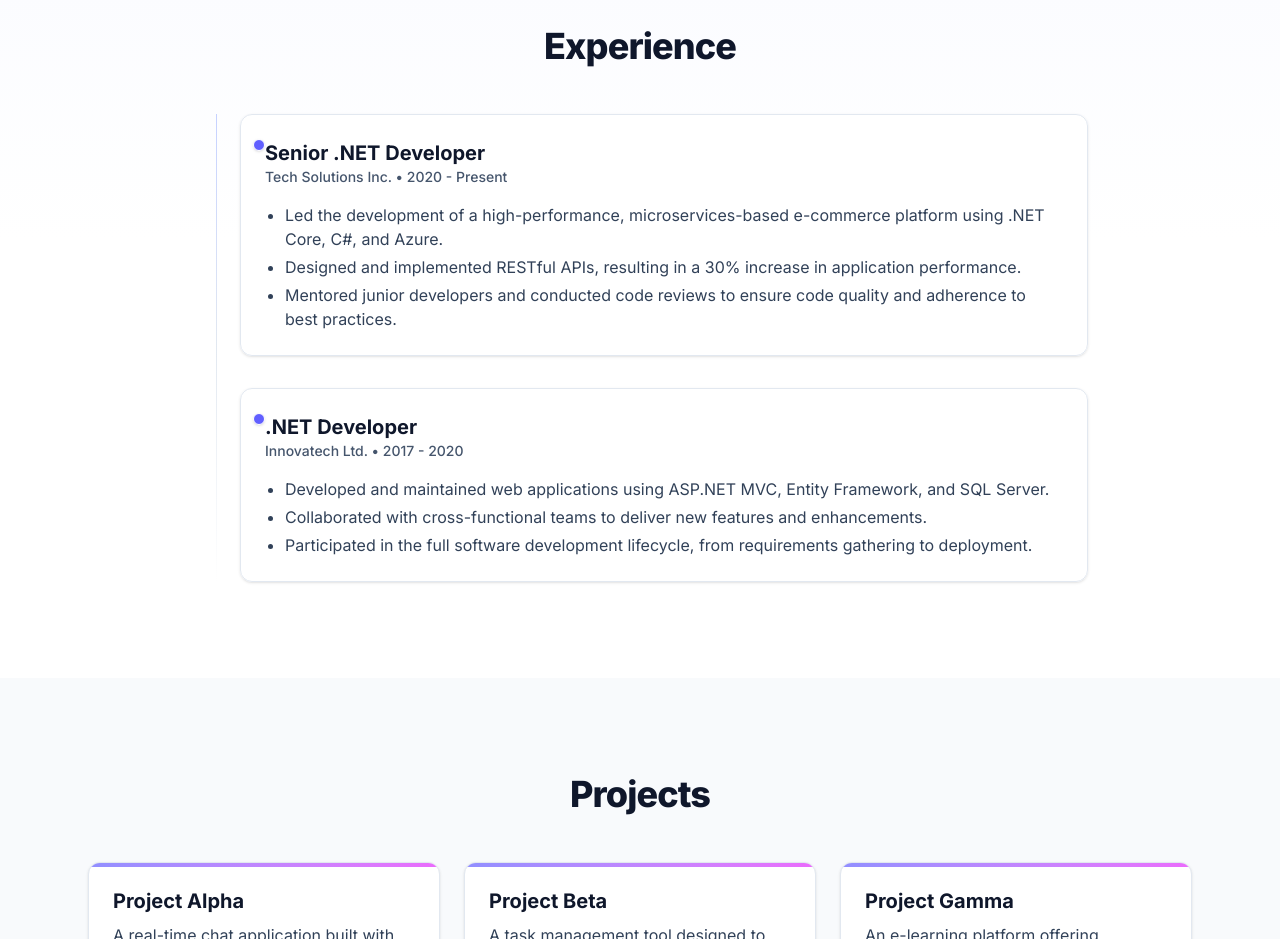
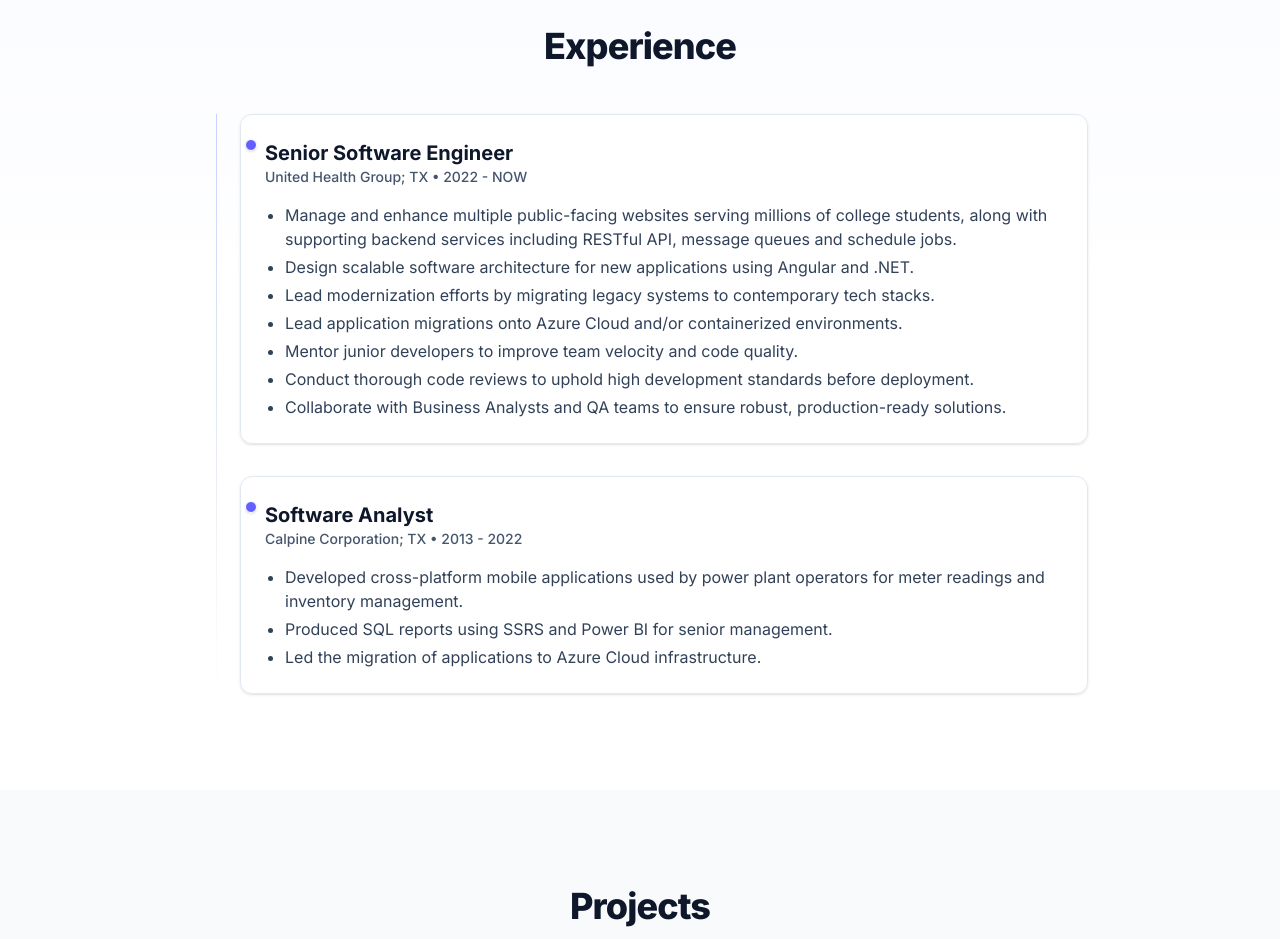
Before and after one commit to azthrun/dreambig-app-portfolios, a React (Vite) app: page / in a window 1280 px wide. Shown: the part 820-1759 px from the top of the page. Built offline with nearby package versions, Linux system fonts and the light colour scheme.

Commit message:
Update experience data and UI alignment
Revised experience entries in portfolioData.ts to reflect new roles, companies, and descriptions. Adjusted the timeline marker alignment in Experience.tsx for improved UI consistency.

```diff
--- a/src/components/Experience.tsx
+++ b/src/components/Experience.tsx
@@ -19,7 +19,7 @@ const Experience: React.FC = () => {
                 key={index}
                 className="group relative ml-10 rounded-xl border border-slate-200 bg-white/80 p-6 shadow-sm backdrop-blur transition hover:-translate-y-0.5 hover:shadow-md sm:ml-12 dark:border-slate-800 dark:bg-slate-800/80"
               >
-                <div className="absolute top-6 left-2 h-3 w-3 rounded-full border border-white bg-indigo-500 shadow sm:left-3 dark:border-slate-700"></div>
+                <div className="absolute top-6 left-1 h-3 w-3 rounded-full border border-white bg-indigo-500 shadow dark:border-slate-700"></div>
                 <h3 className="text-xl font-bold text-slate-900 dark:text-slate-100">
                   {experience.role}
                 </h3>
--- a/src/data/portfolioData.ts
+++ b/src/data/portfolioData.ts
@@ -25,23 +25,27 @@ export const portfolioData: PortfolioData = {
   ],
   experiences: [
     {
-      role: 'Senior .NET Developer',
-      company: 'Tech Solutions Inc.',
-      duration: '2020 - Present',
+      role: 'Senior Software Engineer',
+      company: 'United Health Group; TX',
+      duration: '2022 - NOW',
       description: [
-        'Led the development of a high-performance, microservices-based e-commerce platform using .NET Core, C#, and Azure.',
-        'Designed and implemented RESTful APIs, resulting in a 30% increase in application performance.',
-        'Mentored junior developers and conducted code reviews to ensure code quality and adherence to best practices.',
+        'Manage and enhance multiple public-facing websites serving millions of college students, along with supporting backend services including RESTful API, message queues and schedule jobs.',
+        'Design scalable software architecture for new applications using Angular and .NET.',
+        'Lead modernization efforts by migrating legacy systems to contemporary tech stacks.',
+        'Lead application migrations onto Azure Cloud and/or containerized environments.',
+        'Mentor junior developers to improve team velocity and code quality.',
+        'Conduct thorough code reviews to uphold high development standards before deployment.',
+        'Collaborate with Business Analysts and QA teams to ensure robust, production-ready solutions.',
       ],
     },
     {
-      role: '.NET Developer',
-      company: 'Innovatech Ltd.',
-      duration: '2017 - 2020',
+      role: 'Software Analyst',
+      company: 'Calpine Corporation; TX',
+      duration: '2013 - 2022',
       description: [
-        'Developed and maintained web applications using ASP.NET MVC, Entity Framework, and SQL Server.',
-        'Collaborated with cross-functional teams to deliver new features and enhancements.',
-        'Participated in the full software development lifecycle, from requirements gathering to deployment.',
+        'Developed cross-platform mobile applications used by power plant operators for meter readings and inventory management.',
+        'Produced SQL reports using SSRS and Power BI for senior management.',
+        'Led the migration of applications to Azure Cloud infrastructure.',
       ],
     },
   ],
```
